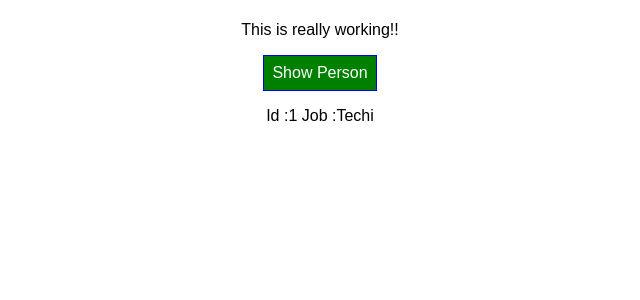
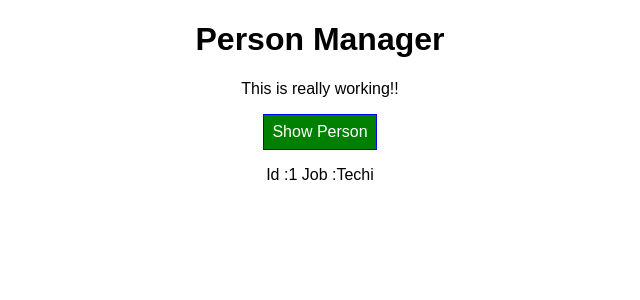
Before and after one commit to pranayneema23/React-Learning, a React app in the folder react-complete-guide/: page / in a window 1280 px wide. Shown: the top 300 px of the page, without its empty margins (320-960 px from the left). Built offline with nearby package versions, Linux system fonts and the light colour scheme.

Commit message:
Adding title props

```diff
--- a/react-complete-guide/src/containers/App.js
+++ b/react-complete-guide/src/containers/App.js
@@ -69,6 +69,7 @@ class App extends Component {
     return (
         <div className={classes.App}>
           <Cockpit
+            title = {this.props.appTitle}
             showPersons={this.state.showPerson}
             persons={this.state.persons}
             clicked={this.togglePersonHandler}/>
```
